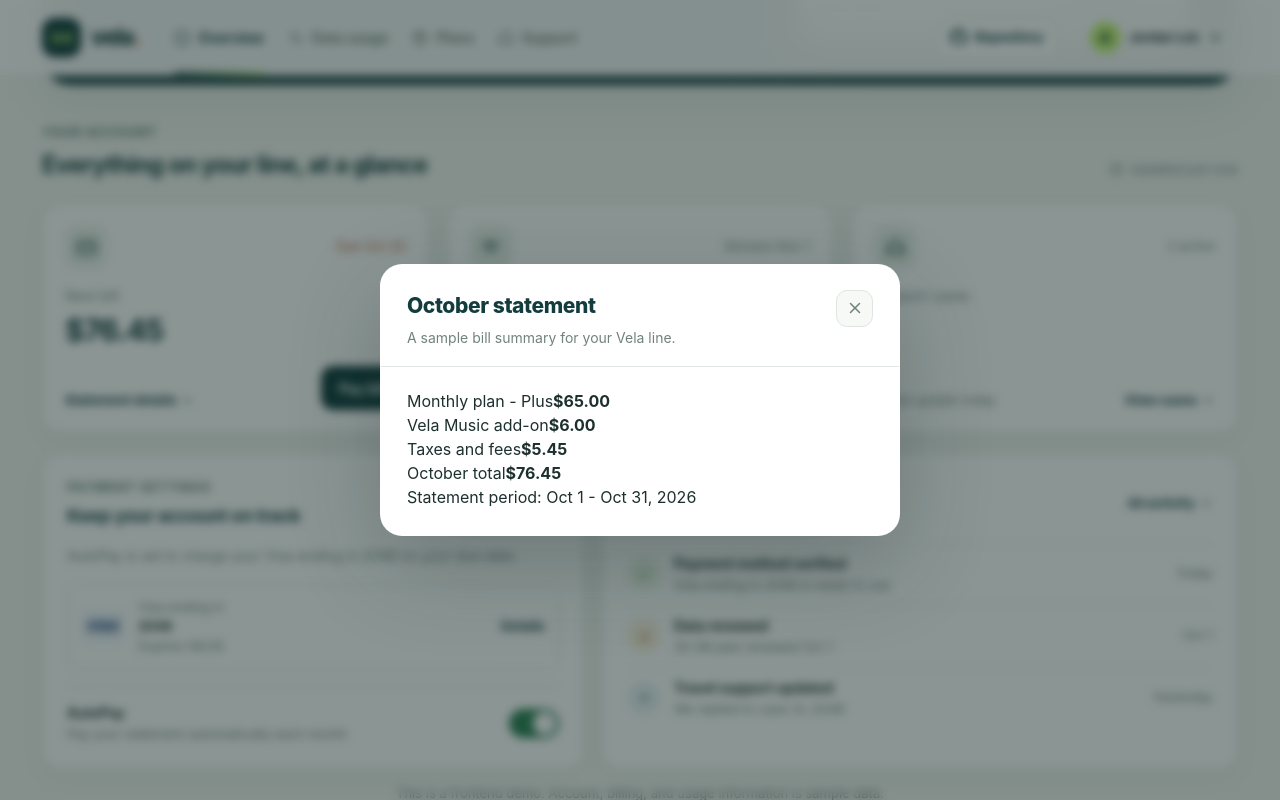
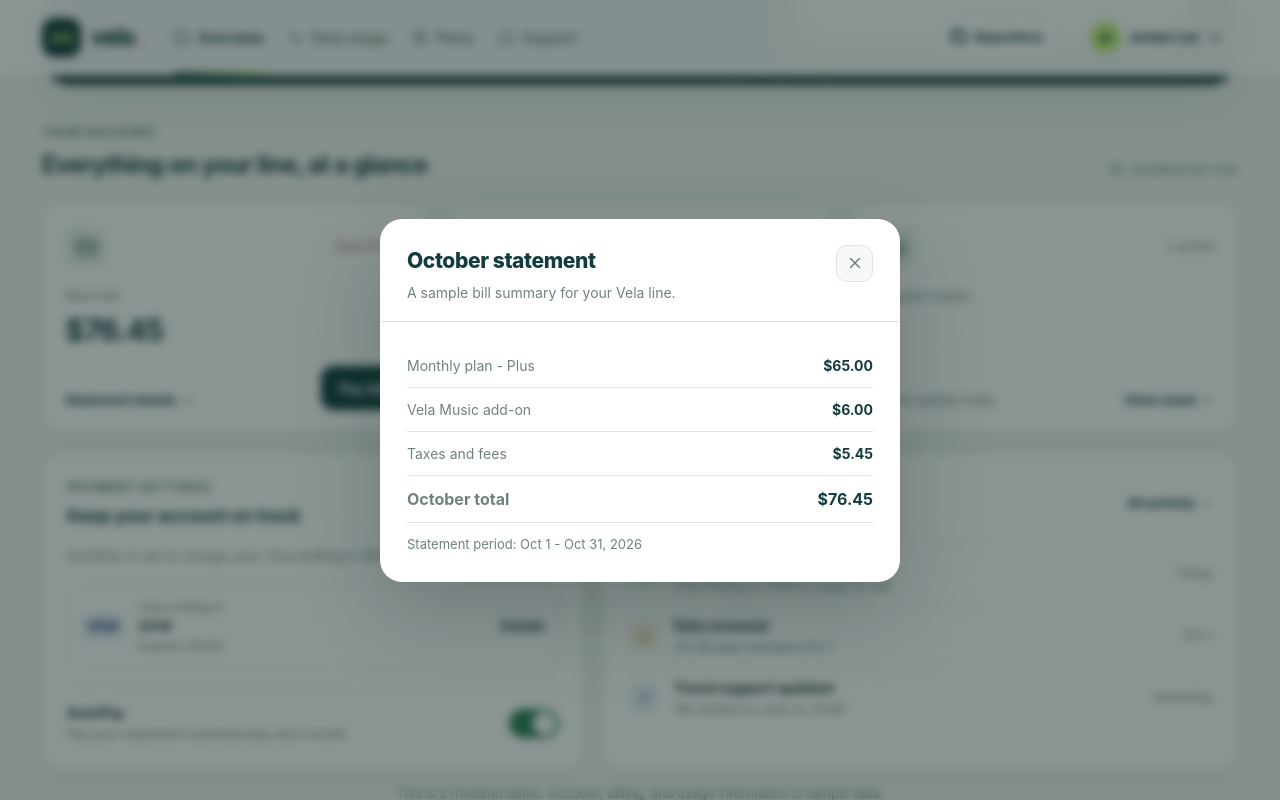
Before and after one commit to a2rp/telecom-customer-portal, a React (Vite) app: page /overview in a window 1280 px wide. Both pictures are taken after a click on the button "Statement details". Shown: the part 416-1216 px from the top of the page. Built offline with nearby package versions, Linux system fonts and the light colour scheme.

Commit message:
Style billing modal content

```diff
--- a/src/pages/overview/styles.module.css
+++ b/src/pages/overview/styles.module.css
@@ -68,13 +68,6 @@
   .activityList > div > div { display: grid; gap: 2px; }
   .activityList strong { font-size: 14px; } .activityList span:not(.activityIcon), .activityList time { color: var(--color-muted); font-size: 13px; }
   .disclaimer { margin-top: -24px; color: var(--color-muted); font-size: 13px; text-align: center; }
-  .paymentDetails, .billDetails { display: grid; gap: 13px; }
-  .paymentDetails > div:not(.demoNote, .modalActions), .billDetails > div { display: flex; align-items: center; justify-content: space-between; gap: 12px; font-size: 14px; }
-  .paymentDetails > div span, .billDetails span { color: var(--color-muted); } .paymentDetails > div strong, .billDetails strong { color: var(--color-primary); }
-  .demoNote { padding: 11px 13px; color: #795a31; background: #fff6df; border-radius: 10px; font-size: 13px; }
-  .modalActions { display: flex; justify-content: flex-end; gap: 9px; margin-top: 5px; }
-  .billDetails { gap: 0; } .billDetails > div { padding: 11px 0; border-bottom: 1px solid var(--color-border); }
-  .billDetails .billTotal { font-size: 16px; font-weight: 750; } .billDetails > p { margin-top: 12px; color: var(--color-muted); font-size: 13px; }
   @media (max-width: 1000px) { .welcome { grid-template-columns: 1fr 1fr; gap: 22px; padding: 35px; } .phoneCard { padding: 20px; } .lowerGrid { grid-template-columns: 1fr; } }
   @media (max-width: 720px) {
     gap: 27px; .welcome { grid-template-columns: 1fr; gap: 26px; padding: 28px 22px; }
@@ -91,3 +84,19 @@
     .modalActions { flex-direction: column-reverse; } .modalActions .button { width: 100%; }
   }
 }
+
+.paymentDetails, .billDetails { display: grid; gap: 13px; }
+.paymentDetails > div:not(.demoNote, .modalActions), .billDetails > div { display: flex; align-items: center; justify-content: space-between; gap: 12px; font-size: 14px; }
+.paymentDetails > div span, .billDetails span { color: var(--color-muted); }
+.paymentDetails > div strong, .billDetails strong { color: var(--color-primary); }
+.demoNote { padding: 11px 13px; color: #795a31; background: #fff6df; border-radius: 10px; font-size: 13px; }
+.modalActions { display: flex; justify-content: flex-end; gap: 9px; margin-top: 5px; }
+.billDetails { gap: 0; }
+.billDetails > div { padding: 11px 0; border-bottom: 1px solid var(--color-border); }
+.billDetails .billTotal { font-size: 16px; font-weight: 750; }
+.billDetails > p { margin-top: 12px; color: var(--color-muted); font-size: 13px; }
+
+@media (max-width: 560px) {
+  .modalActions { align-items: stretch; flex-direction: column-reverse; }
+  .modalActions .button { width: 100%; }
+}
```
